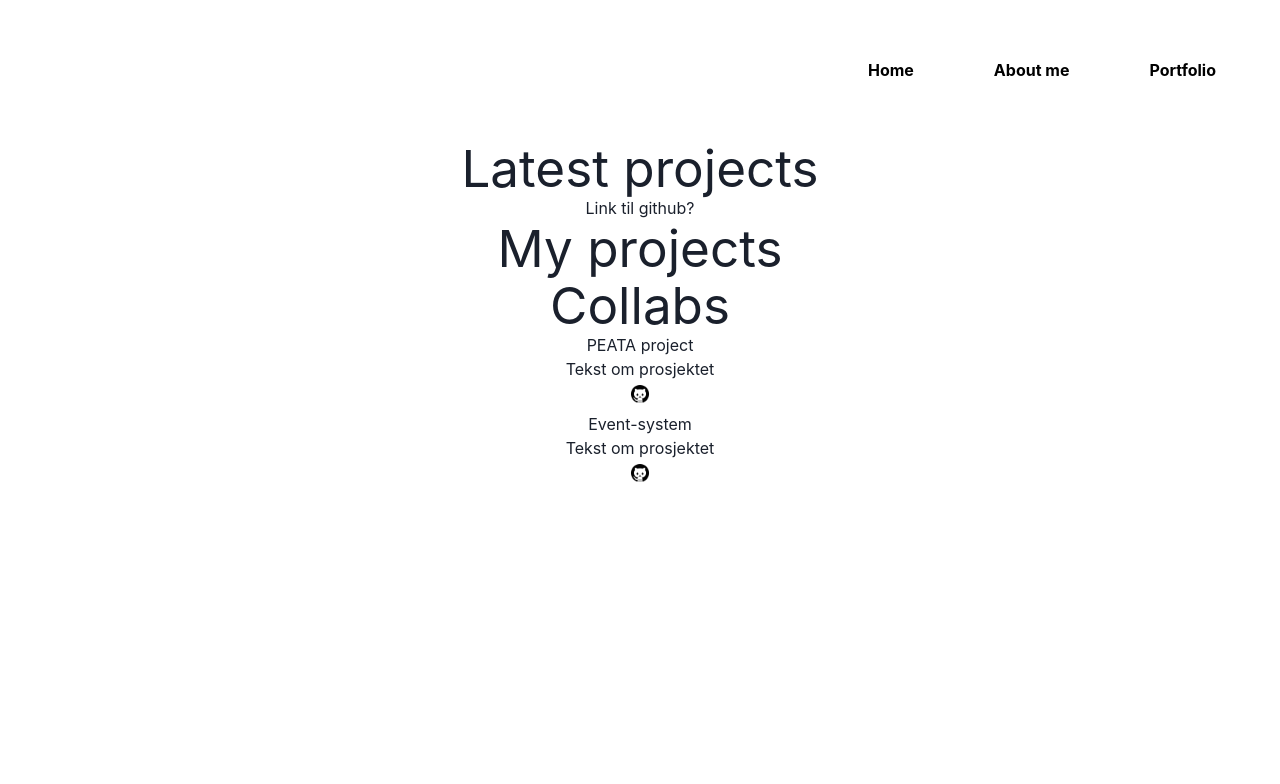
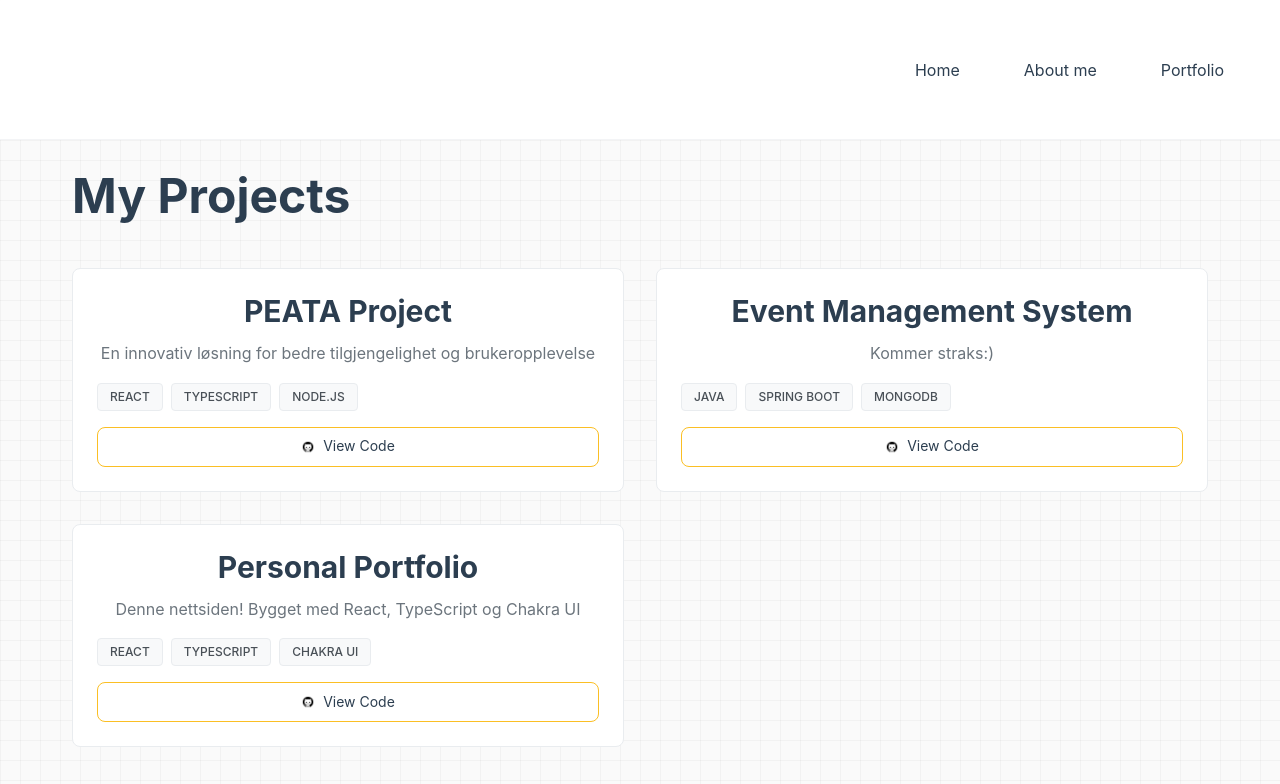
Before and after one commit to Odanostdahl/portfolio, a React (Vite) app: page /portfolio in a window 1280 px wide. Shown: the top 784 px of the page. Built offline with nearby package versions, Linux system fonts and the light colour scheme.

Commit message:
A little bit of styling

```diff
--- a/src/Home.tsx
+++ b/src/Home.tsx
@@ -1,5 +1,6 @@
 import './css/App.css'
 import AboutMe from "./AboutMe.tsx";
+import { Link } from "react-router-dom";
 
 function Home() {
 
@@ -8,7 +9,7 @@ function Home() {
         <div className="container">
         <div className="name">
             <h1>Hi I am Oda Nøstdahl :) </h1>
-            <p>~ I´m currently in my second year of a Bachelor's degree in programming at Kristiania</p>
+            <p>~ I´m currently in my third year of a Bachelor's degree in programming at Kristiania</p>
         </div>
 
 
@@ -17,9 +18,9 @@ function Home() {
                 <button className="connect-btn">Connect with me</button>
             </a>
 
-
-            <button className="portfolio-btn">Show portfolio</button>
-
+            <Link to="/portfolio">
+                <button className="portfolio-btn">Show portfolio</button>
+            </Link>
         </div>
         </div>
 
--- a/src/Portfolio.tsx
+++ b/src/Portfolio.tsx
@@ -1,43 +1,133 @@
 import github from './image/github.png'
+import {
+    Box,
+    Heading,
+    Text,
+    Grid,
+    GridItem,
+    Button,
+    Image,
+    Flex,
+    Badge,
+    useColorModeValue
+} from '@chakra-ui/react'
+import { motion } from 'framer-motion'
+
+const MotionBox = motion(Box)
+
 function Portfolio() {
+    const cardBg = useColorModeValue('rgba(255, 255, 255, 0.1)', 'rgba(0, 0, 0, 0.1)')
+    const cardBorder = useColorModeValue('rgba(255, 255, 255, 0.2)', 'rgba(255, 255, 255, 0.1)')
+
+    const projects = [
+        {
+            title: "PEATA Project",
+            description: "En innovativ løsning for bedre tilgjengelighet og brukeropplevelse",
+            tech: ["React", "TypeScript", "Node.js"],
+            github: "https://github.com/amalie246/PEATA"
+        },
+        {
+            title: "Event Management System",
+            description: "Kommer straks:)",
+            tech: ["Java", "Spring Boot", "MongoDB"],
+            github: "https://github.com/your-username/event-system"
+        },
+        {
+            title: "Personal Portfolio",
+            description: "Denne nettsiden! Bygget med React, TypeScript og Chakra UI",
+            tech: ["React", "TypeScript", "Chakra UI"],
+            github: "https://github.com/Odanostdahl/portfolio"
+        }
+    ]
+
     return (
-        <>
-            <div className="latest-projects">
-                <h1>Latest projects </h1>
-                <p>Link til github?</p>
-            </div>
-            <div className="projects">
-                <h1>My projects</h1>
+        <Box p={8} minH="100vh" maxW="1200px" mx="auto">
+            <Box textAlign="left" mb={12}>
+                <Heading
+                    size="2xl"
+                    mb={4}
+                    color="#2c3e50"
+                    fontFamily="-apple-system, BlinkMacSystemFont, 'Segoe UI', 'Roboto', sans-serif"
+                >
+                    My Projects
+                </Heading>
+                <Text fontSize="lg" color="#6c757d">
 
-            </div>
+                </Text>
+            </Box>
 
-            <div className="collabs">
-                <h1>Collabs</h1>
-                <div className="collab-grid">
-                    <div className="collab-card">
-                        <h2>PEATA project</h2>
-                        <p>Tekst om prosjektet</p>
-                        <a href="link">
-                            <button className="link-btn">
-                                <img src={github} alt="GitHub" style={{width: '24px', height: '24px'}}/>
-                            </button>
-                        </a>
-                    </div>
+            <Grid templateColumns={{ base: "1fr", md: "repeat(2, 1fr)" }} gap={8}>
+                {projects.map((project, index) => (
+                    <Box
+                        key={index}
+                        bg="white"
+                        borderRadius="8px"
+                        border="1px solid"
+                        borderColor="#e9ecef"
+                        p={6}
+                        h="100%"
+                        _hover={{
+                            boxShadow: "0 8px 25px rgba(0, 0, 0, 0.1)",
+                            transform: "translateY(-2px)"
+                        }}
+                        transition="all 0.2s ease"
+                    >
+                        <Flex direction="column" h="100%">
+                            <Heading size="lg" mb={3} color="#2c3e50">
+                                {project.title}
+                            </Heading>
 
-                    <div className="collab-card">
-                        <h2>Event-system</h2>
-                        <p>Tekst om prosjektet</p>
-                        <a href="link">
-                            <button className="link-btn">
-                                <img src={github} alt="GitHub" style={{width: '24px', height: '24px'}}/>
-                            </button>
-                        </a>
-                    </div>
-                </div>
-            </div>
+                            <Text mb={4} color="#6c757d" flex="1" lineHeight="1.6">
+                                {project.description}
+                            </Text>
 
+                            <Flex wrap="wrap" gap={2} mb={4}>
+                                {project.tech.map((tech, techIndex) => (
+                                    <Badge
+                                        key={techIndex}
+                                        bg="#f8f9fa"
+                                        color="#495057"
+                                        border="1px solid"
+                                        borderColor="#e9ecef"
+                                        px={3}
+                                        py={1}
+                                        borderRadius="4px"
+                                        fontSize="xs"
+                                        fontWeight="500"
+                                    >
+                                        {tech}
+                                    </Badge>
+                                ))}
+                            </Flex>
 
-        </>
+                            <Button
+                                as="a"
+                                href={project.github}
+                                target="_blank"
+                                rel="noopener noreferrer"
+                                bg="transparent"
+                                color="#2c3e50"
+                                border="1px solid #fbbf24"
+                                borderRadius="8px"
+                                px={4}
+                                py={2}
+                                fontSize="sm"
+                                fontWeight="400"
+                                _hover={{
+                                    bg: "#fbbf24",
+                                    color: "white",
+                                    borderColor: "#f59e0b"
+                                }}
+                                transition="all 0.2s ease"
+                                leftIcon={<Image src={github} alt="GitHub" boxSize="14px" />}
+                            >
+                                View Code
+                            </Button>
+                        </Flex>
+                    </Box>
+                ))}
+            </Grid>
+        </Box>
     );
 }
 
--- a/src/css/App.css
+++ b/src/css/App.css
@@ -3,6 +3,13 @@
   margin: 0 auto;
   padding: 0;
   text-align: center;
+  background: #fafafa;
+  background-image:
+    linear-gradient(rgba(0, 0, 0, 0.03) 1px, transparent 1px),
+    linear-gradient(90deg, rgba(0, 0, 0, 0.03) 1px, transparent 1px);
+  background-size: 20px 20px;
+  min-height: 100vh;
+  font-family: -apple-system, BlinkMacSystemFont, 'Segoe UI', 'Roboto', 'Oxygen', 'Ubuntu', 'Cantarell', sans-serif;
 }
 
 .container{
@@ -22,6 +29,19 @@
   align-items: center;
 }
 
+.name h1 {
+  font-size: 3.2em;
+  line-height: 1.1;
+  color: #213547;
+}
+
+.name p {
+  color: #213547;
+  font-size: 1.1rem;
+  font-weight: 400;
+  line-height: 1.6;
+}
+
 .buttons{
   display: flex;
   justify-content: center;
@@ -31,11 +51,19 @@
 
 .connect-btn, .portfolio-btn{
   padding: 10px 20px;
-  border: none;
+  border: 1px solid #fbbf24;
   cursor: pointer;
+  border-radius: 8px;
+  font-weight: 400;
+  font-size: 14px;
+  transition: all 0.2s ease;
+  background: transparent;
+  color: #2c3e50;
 }
 
 .connect-btn:hover,
 .portfolio-btn:hover{
-  background-color: pink;
+  background: #fbbf24;
+  color: white;
+  border-color: #f59e0b;
 }
--- a/src/css/index.css
+++ b/src/css/index.css
@@ -66,3 +66,15 @@ button:focus-visible {
     background-color: #f9f9f9;
   }
 }
+
+@keyframes bounce {
+  0%, 20%, 60%, 100% {
+    transform: translateY(0);
+  }
+  40% {
+    transform: translateY(-10px);
+  }
+  80% {
+    transform: translateY(-5px);
+  }
+}
--- a/src/main.tsx
+++ b/src/main.tsx
@@ -7,7 +7,7 @@ import {ChakraProvider} from "@chakra-ui/react";
 createRoot(document.getElementById('root')!).render(
   <StrictMode>
       <ChakraProvider>
-    <RouterSetup />
+        <RouterSetup />
       </ChakraProvider>
   </StrictMode>,
 )
--- a/src/navBar.tsx
+++ b/src/navBar.tsx
@@ -39,7 +39,9 @@ function Navbar() {
             style={{
                 height: animatedHeight,
             }}
-            bg="white"
+            bg="rgba(255, 255, 255, 0.95)"
+            backdropFilter="blur(10px)"
+            borderBottom="1px solid #f3f4f6"
             position="sticky"
             top={0}
             zIndex={1000}
@@ -50,8 +52,8 @@ function Navbar() {
                 {/* Navn vises først ETTER scroll */}
                 <MotionText
                     fontSize="2xl"
-                    fontWeight="bold"
-                    color="black"
+                    fontWeight="500"
+                    color="#2c3e50"
                     initial={{ opacity: 0, x: -20 }}
                     animate={{
                         opacity: isPastThreshold ? 1 : 0,
@@ -66,7 +68,7 @@ function Navbar() {
                 <UnorderedList
                     styleType="none"
                     display="flex"
-                    gap="3rem"
+                    gap="2.5rem"
                     m={0}
                 >
                     {[
@@ -78,10 +80,15 @@ function Navbar() {
                             <ChakraLink
                                 as={RouterLink}
                                 to={item.to}
-                                fontWeight="bold"
-                                color="black"
-                                _hover={{ color: "gray.600" }}
-                                pr="2rem"
+                                fontWeight="400"
+                                color="#2c3e50"
+                                fontSize="md"
+                                _hover={{
+                                    color: "#fbbf24",
+                                    textDecoration: "none"
+                                }}
+                                transition="color 0.2s ease"
+                                pr="1.5rem"
                             >
                                 {item.label}
                             </ChakraLink>
```
Also changed, not shown: src/AboutMe.tsx (+28 -17 lines), 1 other file (tests, documents, lock files or other folders).
